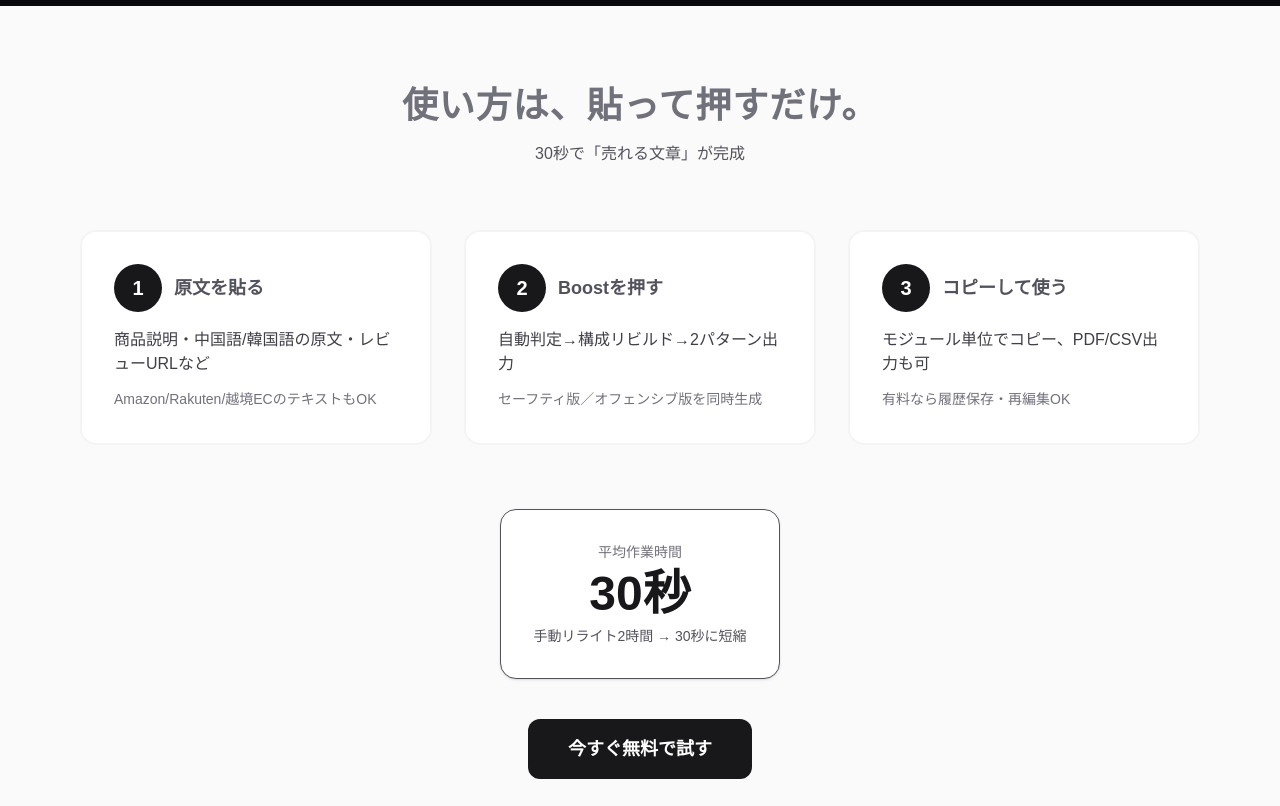
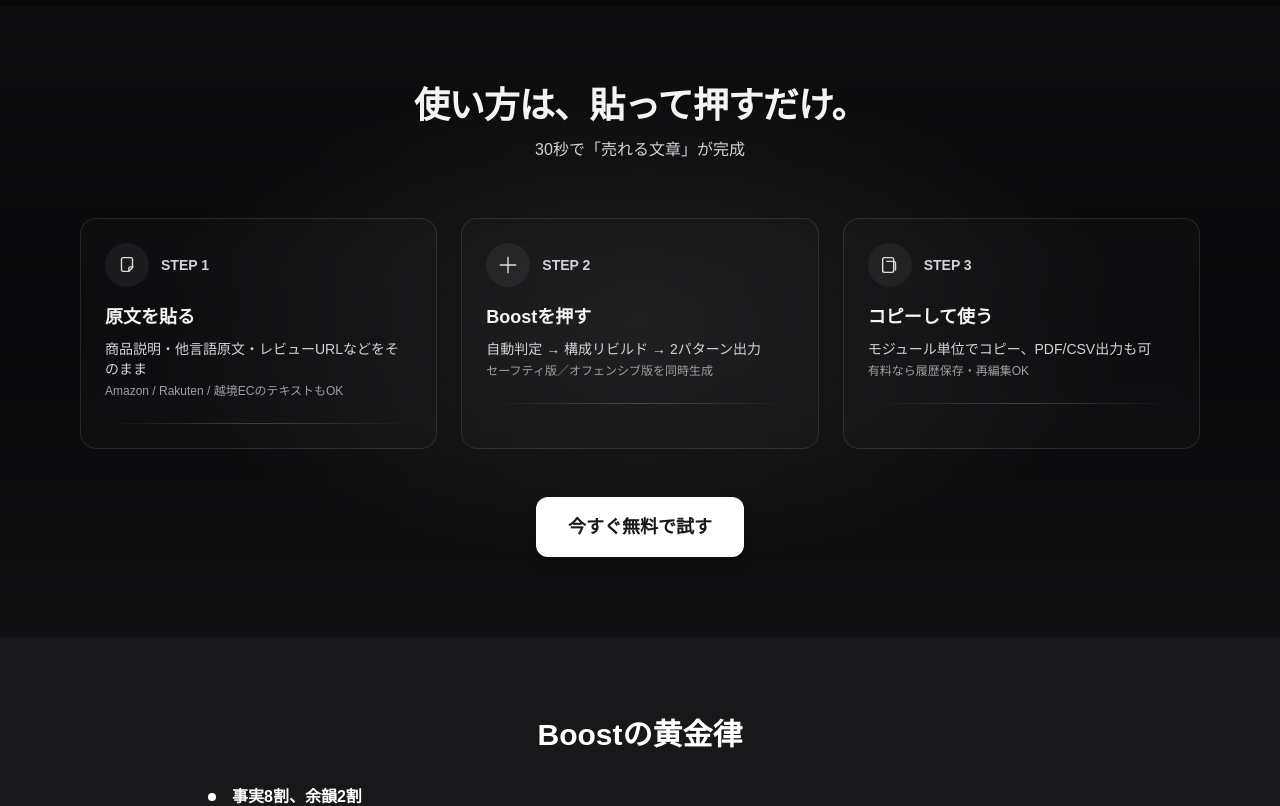
Before and after one commit to Waltz0820/boostsuite-app, a Next.js app: page / in a window 1280 px wide. Shown: the part 2100-2906 px from the top of the page. Built offline with nearby package versions, Linux system fonts and the light colour scheme.

Commit message:
feat: 変更内容

```diff
--- /dev/null
+++ b/app/components/StepsDark.tsx
@@ -0,0 +1,107 @@
+// /app/components/StepsDark.tsx
+import Link from "next/link";
+
+type Step = {
+  k: string;
+  title: string;
+  description: string;
+  detail: string;
+  icon: JSX.Element;
+};
+
+const steps: Step[] = [
+  {
+    k: "1",
+    title: "原文を貼る",
+    description: "商品説明・他言語原文・レビューURLなどをそのまま",
+    detail: "Amazon / Rakuten / 越境ECのテキストもOK",
+    icon: (
+      <svg width="22" height="22" viewBox="0 0 24 24" className="opacity-90">
+        <path d="M8 4h8a2 2 0 0 1 2 2v9l-4 4H8a2 2 0 0 1-2-2V6a2 2 0 0 1 2-2Z" fill="none" stroke="currentColor" strokeWidth="1.5"/>
+        <path d="M14 19v-3a2 2 0 0 1 2-2h3" fill="none" stroke="currentColor" strokeWidth="1.5"/>
+      </svg>
+    ),
+  },
+  {
+    k: "2",
+    title: "Boostを押す",
+    description: "自動判定 → 構成リビルド → 2パターン出力",
+    detail: "セーフティ版／オフェンシブ版を同時生成",
+    icon: (
+      <svg width="22" height="22" viewBox="0 0 24 24" className="opacity-90">
+        <path d="M12 3v18M3 12h18" fill="none" stroke="currentColor" strokeWidth="1.5"/>
+      </svg>
+    ),
+  },
+  {
+    k: "3",
+    title: "コピーして使う",
+    description: "モジュール単位でコピー、PDF/CSV出力も可",
+    detail: "有料なら履歴保存・再編集OK",
+    icon: (
+      <svg width="22" height="22" viewBox="0 0 24 24" className="opacity-90">
+        <rect x="4" y="4" width="12" height="16" rx="2" fill="none" stroke="currentColor" strokeWidth="1.5"/>
+        <path d="M8 8h8a2 2 0 0 1 2 2v8" fill="none" stroke="currentColor" strokeWidth="1.5"/>
+      </svg>
+    ),
+  },
+];
+
+export default function StepsDark() {
+  return (
+    <section className="relative overflow-hidden bg-zinc-950 py-20 text-zinc-100">
+      {/* faint stars / gradient */}
+      <div className="pointer-events-none absolute inset-0 bg-[radial-gradient(ellipse_at_center,rgba(255,255,255,0.08),transparent_55%)]" />
+      <div className="pointer-events-none absolute inset-0 bg-gradient-to-b from-white/[0.02] via-transparent to-white/[0.03]" />
+
+      <div className="relative mx-auto max-w-6xl px-4">
+        <div className="text-center mb-14">
+          <h2 className="text-3xl md:text-4xl font-bold tracking-tight">使い方は、貼って押すだけ。</h2>
+          <p className="mt-3 text-zinc-300">30秒で「売れる文章」が完成</p>
+        </div>
+
+        <div className="grid gap-6 md:grid-cols-3">
+          {steps.map((s) => (
+            <div
+              key={s.k}
+              className="
+                group relative rounded-2xl border border-white/10 bg-white/[0.02]
+                p-6 backdrop-blur-sm transition
+                hover:border-white/20 hover:bg-white/[0.04]
+              "
+            >
+              {/* subtle glow edge */}
+              <div className="pointer-events-none absolute inset-0 rounded-2xl ring-0 ring-white/0 group-hover:ring-1 group-hover:ring-white/10 transition" />
+              <div className="flex items-center gap-3">
+                <div className="flex h-11 w-11 items-center justify-center rounded-full bg-white/5">
+                  {s.icon}
+                </div>
+                <div className="text-sm font-semibold text-zinc-300">STEP {s.k}</div>
+              </div>
+
+              <h3 className="mt-4 text-lg font-bold">{s.title}</h3>
+              <p className="mt-2 text-sm text-zinc-300">{s.description}</p>
+              <p className="mt-1 text-xs text-zinc-400">{s.detail}</p>
+
+              {/* underline accent */}
+              <div className="mt-6 h-px w-full bg-gradient-to-r from-transparent via-white/20 to-transparent" />
+            </div>
+          ))}
+        </div>
+
+        <div className="mt-12 text-center">
+          <Link
+            href="/tool"
+            className="
+              inline-flex items-center justify-center rounded-xl
+              bg-white text-zinc-900 px-8 py-4 text-base md:text-lg font-semibold
+              hover:bg-zinc-100 transition shadow-lg
+            "
+          >
+            今すぐ無料で試す
+          </Link>
+        </div>
+      </div>
+    </section>
+  );
+}
--- a/app/page.tsx
+++ b/app/page.tsx
@@ -2,6 +2,7 @@ import Link from "next/link";
 import HeroVideo from "./components/hero-video";
 import FAQ from "./components/FAQ";
 import BABoxMonoDark from "./components/BABoxMonoDark";
+import StepsDark from "./components/StepsDark";
 
 
 export const metadata = {
@@ -202,52 +203,7 @@ export default function Page() {
   <div className="absolute inset-0 bg-[radial-gradient(ellipse_at_center,rgba(255,255,255,0.05),transparent_70%)] pointer-events-none" />
 </section>
       {/* How it works */}
-      <section className="bg-zinc-50 py-20">
-        <div className="mx-auto max-w-6xl px-4">
-          <div className="text-center mb-16">
-            <h2 className="text-3xl md:text-4xl font-bold mb-4"><span className="block text-zinc-500 mb-1 tracking-wide">使い方は、貼って押すだけ。</span></h2>
-            <p className="text-zinc-600">30秒で「売れる文章」が完成</p>
-          </div>
-
-          <div className="grid md:grid-cols-3 gap-8">
-            <StepCard
-              step="1"
-              title="原文を貼る"
-              description="商品説明・中国語/韓国語の原文・レビューURLなど"
-              detail="Amazon/Rakuten/越境ECのテキストもOK"
-            />
-            <StepCard
-              step="2"
-              title="Boostを押す"
-              description="自動判定→構成リビルド→2パターン出力"
-              detail="セーフティ版／オフェンシブ版を同時生成"
-            />
-            <StepCard
-              step="3"
-              title="コピーして使う"
-              description="モジュール単位でコピー、PDF/CSV出力も可"
-              detail="有料なら履歴保存・再編集OK"
-            />
-          </div>
-
-          <div className="mt-16 text-center">
-            <div className="inline-block bg-white rounded-2xl p-8 shadow-sm border">
-              <div className="text-sm text-zinc-500 mb-2">平均作業時間</div>
-              <div className="text-5xl font-bold text-zinc-900">30秒</div>
-              <div className="text-sm text-zinc-600 mt-2">手動リライト2時間 → 30秒に短縮</div>
-            </div>
-
-            <div className="mt-10">
-              <Link
-                href="/tool"
-                className="inline-block px-10 py-4 rounded-xl bg-zinc-900 text-white text-lg font-semibold hover:bg-zinc-800"
-              >
-                今すぐ無料で試す
-              </Link>
-            </div>
-          </div>
-        </div>
-      </section>
+     <StepsDark />
 
       {/* Golden Rules */}
       <section className="py-20 bg-zinc-900 text-white">
```
